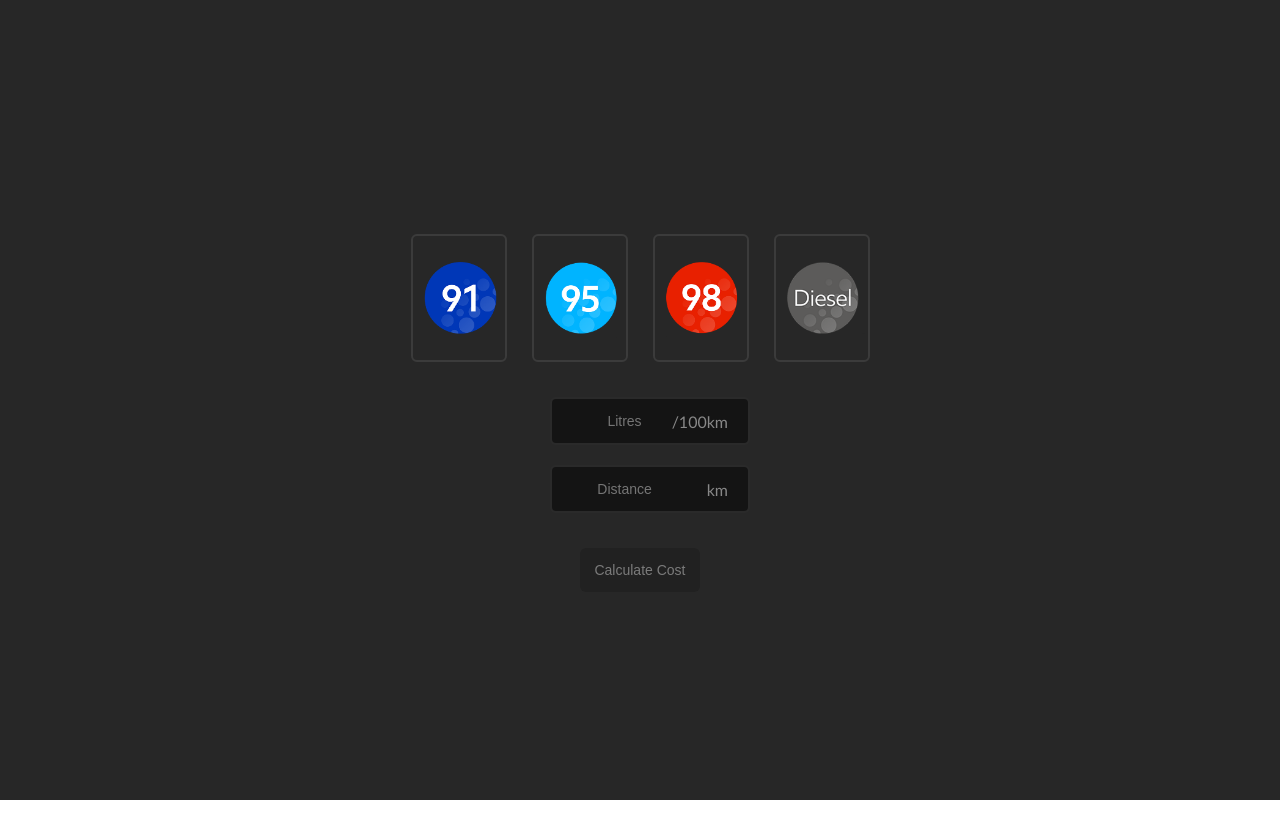
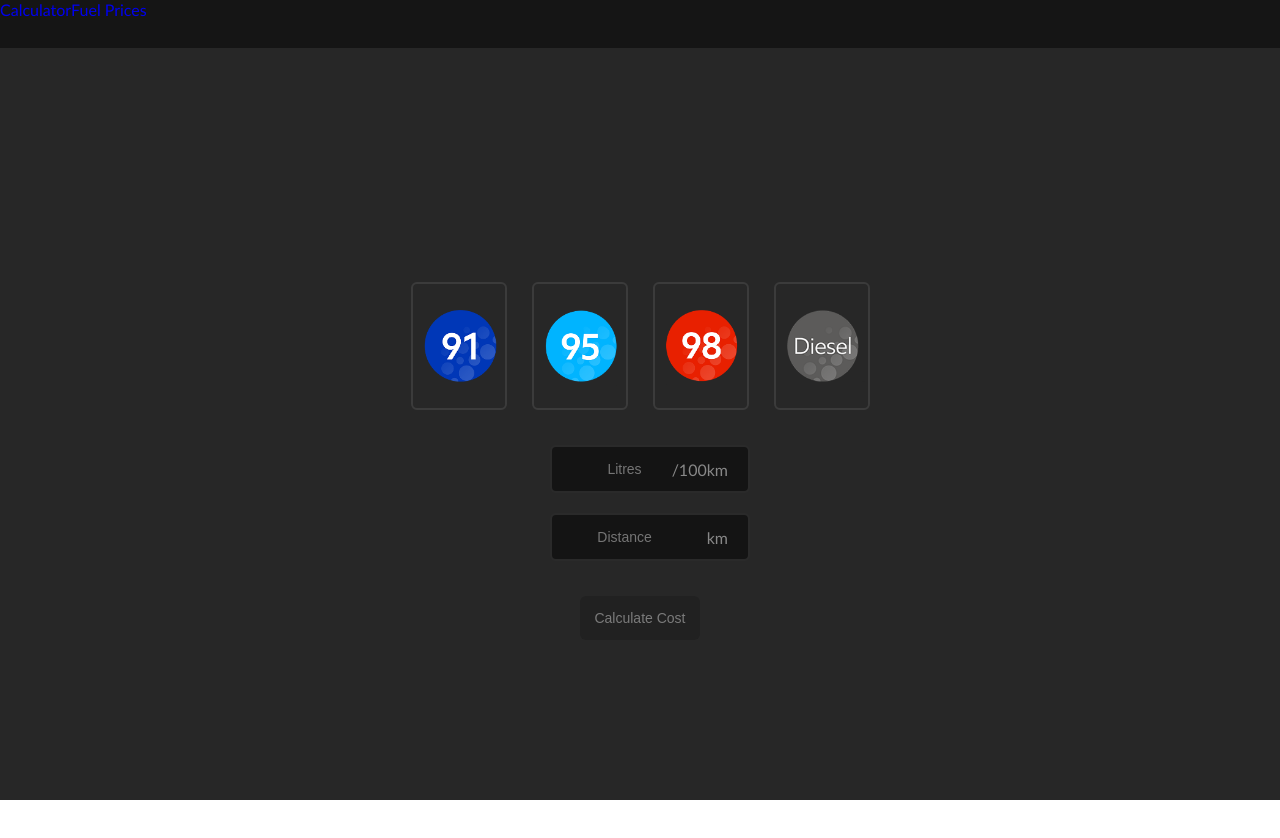
Before and after one commit to jedtherooster/fuel-calculator, a React (Vite) app in the folder client/: page / in a window 1280 px wide. Shown: the top 838 px of the page. Before the commit the page ends 800 px from the top, so only its background shows below. Built offline with nearby package versions, Linux system fonts and the light colour scheme.

Commit message:
added navbar

```diff
--- a/client/src/App.css
+++ b/client/src/App.css
@@ -3,6 +3,14 @@
   padding: 0;
   box-sizing: border-box;
   text-decoration: none;
+}
+
+Link:link,
+Link:visited,
+Link:hover,
+Link:active {
+  text-decoration: none;
+  color: inherit; /* Makes link color match surrounding text color */
 }
 
 #root {
@@ -152,3 +160,10 @@ h1 {
   margin: 25px;
   font-size: 48px;
 }
+
+.header {
+  display: flex;
+  background-color: rgba(0, 0, 0, 0.467);
+  color: white;
+  height: 3rem;
+}
--- a/client/src/components/Navbar.jsx
+++ b/client/src/components/Navbar.jsx
@@ -0,0 +1,18 @@
+import { Link } from "react-router-dom";
+
+function Navbar() {
+  return (
+    <nav>
+      <div className="header">
+        <div className="logo"></div>
+        <div className="links">
+          <Link to="/">Calculator</Link>
+          <Link to="/fuel-prices">Fuel Prices</Link>
+        </div>
+        <div className="account"></div>
+      </div>
+    </nav>
+  );
+}
+
+export default Navbar;
--- a/client/src/pages/Home.jsx
+++ b/client/src/pages/Home.jsx
@@ -1,6 +1,7 @@
 import { useState, useRef } from "react";
 import { useNavigate } from "react-router-dom";
 import FuelTypeButton from "../components/FuelTypeButton";
+import Navbar from "../components/Navbar";
 import axios from "axios";
 import "../App.css";
 
@@ -50,13 +51,15 @@ function Home() {
   };
 
   return (
-    <div className={"container"}>
+    <>
       {loading && (
         <div className="loading-overlay">
           <div className="spinner"></div>
           <p>Fetching latest fuel prices...</p>
         </div>
       )}
+      <Navbar></Navbar>
+      <div className={"container"}>
         <div className="fuel-options">
           <FuelTypeButton
             selectedFuel={selectedFuel}
@@ -89,7 +92,10 @@ function Home() {
         <div className="calculate">
           <button
             disabled={
-            loading || !selectedFuel || !formData.distance || !formData.fuelEcon
+              loading ||
+              !selectedFuel ||
+              !formData.distance ||
+              !formData.fuelEcon
             }
             onClick={handleClick}
             className="button"
@@ -98,6 +104,7 @@ function Home() {
           </button>
         </div>
       </div>
+    </>
   );
 }
 
```
Lines whose indentation alone changed are shown as unchanged.
